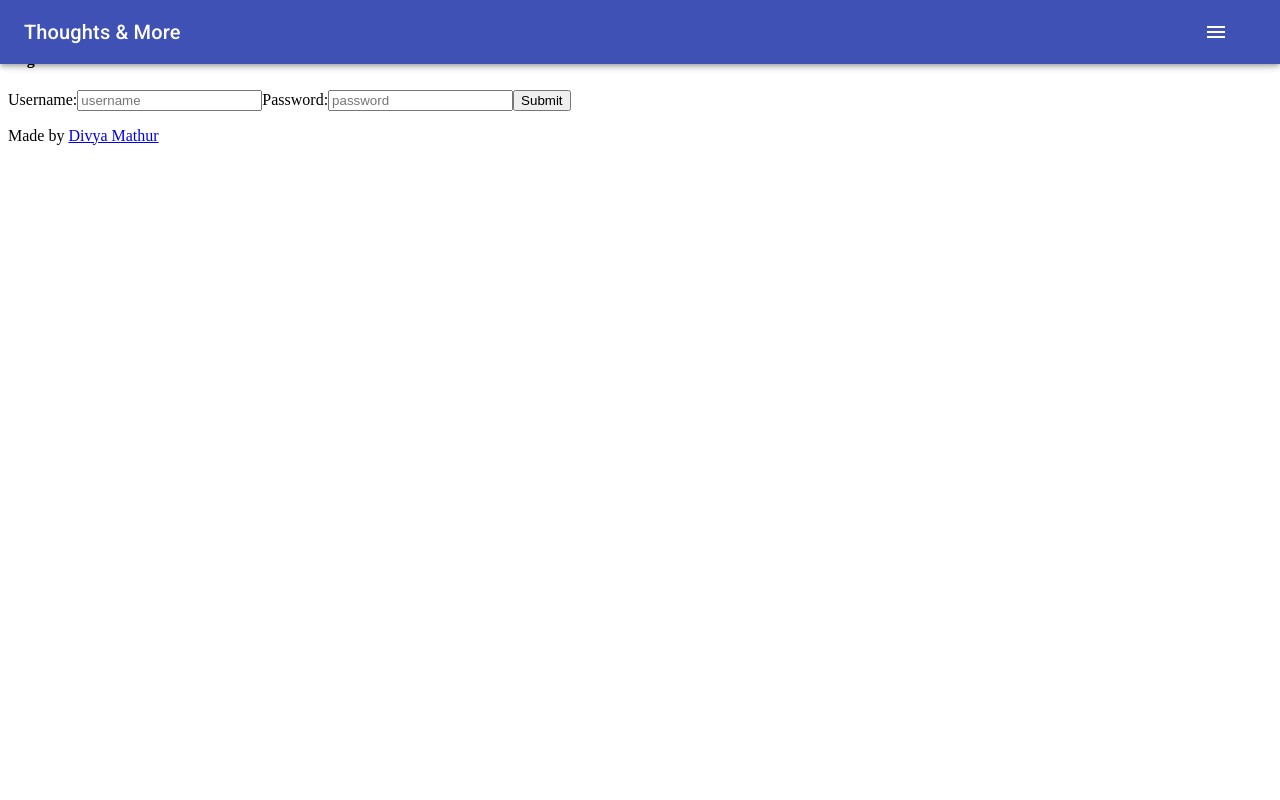
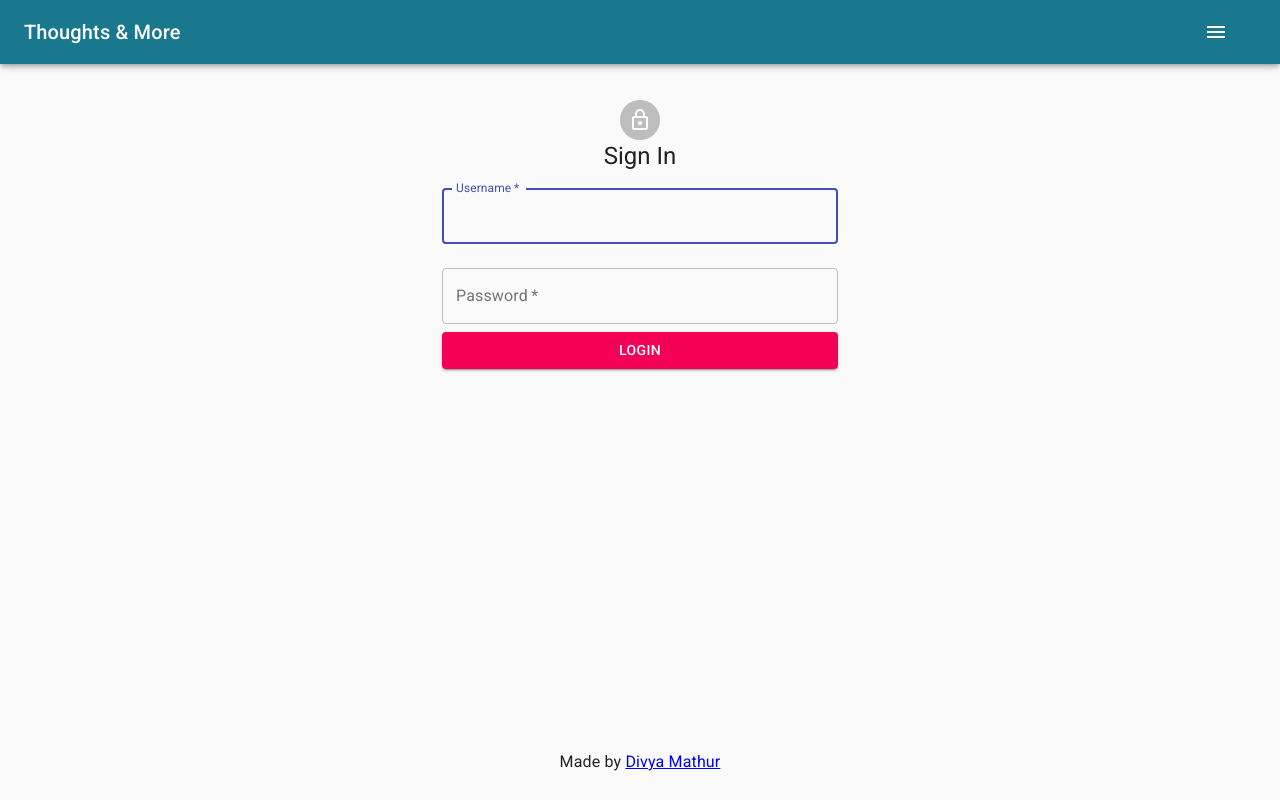
Before and after one commit to luckyrose89/Journal-App, a React (Create React App) app in the folder client/: page /login in a window 1280 px wide. Built offline with nearby package versions, Linux system fonts and the light colour scheme; no server answers.

Commit message:
style signup and login

```diff
--- a/client/src/App.js
+++ b/client/src/App.js
@@ -3,7 +3,6 @@ import { Route, Switch, Redirect } from "react-router-dom";
 import ProtectRoutes from "../src/auth/protectedRoutes";
 import Header from "../src/Landing/header";
 import Footer from "../src/Landing/footer";
-import Landing from "../src/Landing/landing";
 import NoteList from "../src/notes/noteList";
 import EditNote from "../src/notes/editNotes";
 import Login from "../src/auth/login";
@@ -13,7 +12,6 @@ function App() {
   return (
     <div className="App">
       <Header />
-      <Landing />
       <Switch>
         <Route path="/signup" component={Signup} />
         <Route path="/login" component={Login} />
--- a/client/src/Landing/footer.js
+++ b/client/src/Landing/footer.js
@@ -1,13 +1,12 @@
 import React from "react";
+import { Typography } from "@material-ui/core";
 
 function Footer() {
   return (
-    <div>
-      <footer>
-        <p>
-          Made by <a href="https://github.com/luckyrose89">Divya Mathur</a>
-        </p>
-      </footer>
+    <div id="footer">
+      <Typography align="center">
+        Made by <a href="https://github.com/luckyrose89">Divya Mathur</a>
+      </Typography>
     </div>
   );
 }
--- a/client/src/Landing/header.js
+++ b/client/src/Landing/header.js
@@ -10,7 +10,8 @@ import {
   makeStyles,
   IconButton,
   Menu,
-  MenuItem
+  MenuItem,
+  Paper
 } from "@material-ui/core";
 
 const useStyles = makeStyles(theme => ({
@@ -38,7 +39,8 @@ function Header(props) {
     setAnchorEl(null);
   }
   return (
-    <AppBar>
+    <Paper>
+      <AppBar id="header">
         <Toolbar>
           <Typography variant="h6" className={classes.title}>
             Thoughts & More
@@ -101,6 +103,7 @@ function Header(props) {
           )}
         </Toolbar>
       </AppBar>
+    </Paper>
   );
 }
 
--- a/client/src/Landing/landing.js
+++ /dev/null
@@ -1,23 +0,0 @@
-import React from "react";
-import { Link } from "react-router-dom";
-import { withAppContext } from "../AppContext";
-
-function Landing(props) {
-  if (!props.token) {
-    return (
-      <div>
-        Capture your thoughts & more...
-        <button>
-          <Link to="/signup">Signup</Link>
-        </button>
-        <button>
-          <Link to="/login">Login</Link>
-        </button>
-      </div>
-    );
-  } else {
-    return <div />;
-  }
-}
-
-export default withAppContext(Landing);
--- a/client/src/auth/login.js
+++ b/client/src/auth/login.js
@@ -1,5 +1,14 @@
 import React from "react";
 import { withAppContext } from "../AppContext";
+import LockOutlinedIcon from "@material-ui/icons/LockOutlined";
+import {
+  Container,
+  CssBaseline,
+  Avatar,
+  TextField,
+  Button,
+  Typography
+} from "@material-ui/core";
 
 class Login extends React.Component {
   constructor() {
@@ -43,28 +52,55 @@ class Login extends React.Component {
 
   render() {
     return (
+      <div className="content-wrapper">
+        <Container component="main" maxWidth="xs">
+          <CssBaseline />
           <div>
-        <form onSubmit={this.handleSubmit}>
-          <h4>Login</h4>
-          <label>Username:</label>
-          <input
+            <Avatar className="lockStyle">
+              <LockOutlinedIcon />
+            </Avatar>
+            <Typography component="h1" variant="h5" align="center">
+              Sign In
+            </Typography>
+            <form noValidate onSubmit={this.handleSubmit}>
+              <TextField
+                variant="outlined"
+                margin="normal"
+                required
+                fullWidth
+                id="username"
+                label="Username"
                 name="username"
+                autoComplete="username"
+                onChange={this.handleChange}
                 value={this.state.username}
+                autoFocus
+              />
+              <TextField
+                variant="outlined"
+                margin="normal"
+                required
+                fullWidth
+                name="password"
+                label="Password"
+                type="password"
+                id="password"
                 onChange={this.handleChange}
-            type="text"
-            placeholder="username"
+                value={this.state.password}
+                autoComplete="current-password"
               />
-          <label>Password:</label>
-          <input
-            name="password"
-            value={this.state.password}
-            onChange={this.handleChange}
-            type="text"
-            placeholder="password"
-          />
-          <button>Submit</button>
+              <Button
+                type="submit"
+                fullWidth
+                variant="contained"
+                color="secondary"
+              >
+                Login
+              </Button>
             </form>
             {<p>{this.state.errorMessage}</p>}
+          </div>
+        </Container>
       </div>
     );
   }
--- a/client/src/auth/signup.js
+++ b/client/src/auth/signup.js
@@ -1,5 +1,14 @@
 import React from "react";
 import { withAppContext } from "../AppContext";
+import LockOutlinedIcon from "@material-ui/icons/LockOutlined";
+import {
+  Container,
+  CssBaseline,
+  Avatar,
+  TextField,
+  Button,
+  Typography
+} from "@material-ui/core";
 
 class Signup extends React.Component {
   constructor() {
@@ -43,28 +52,55 @@ class Signup extends React.Component {
 
   render() {
     return (
+      <div className="content-wrapper">
+        <Container component="main" maxWidth="xs">
+          <CssBaseline />
           <div>
-        <form onSubmit={this.handleSubmit}>
-          <h4>Signup</h4>
-          <label>Username:</label>
-          <input
+            <Avatar className="lockStyle">
+              <LockOutlinedIcon />
+            </Avatar>
+            <Typography component="h1" variant="h5" align="center">
+              Register
+            </Typography>
+            <form noValidate onSubmit={this.handleSubmit}>
+              <TextField
+                variant="outlined"
+                margin="normal"
+                required
+                fullWidth
+                id="username"
+                label="Username"
+                name="username"
+                autoComplete="username"
                 onChange={this.handleChange}
                 value={this.state.username}
-            name="username"
-            type="text"
-            placeholder="Username"
+                autoFocus
               />
-          <label>Password:</label>
-          <input
+              <TextField
+                variant="outlined"
+                margin="normal"
+                required
+                fullWidth
+                name="password"
+                label="Password"
+                type="password"
+                id="password"
                 onChange={this.handleChange}
                 value={this.state.password}
-            name="password"
-            type="text"
-            placeholder="Password"
+                autoComplete="current-password"
               />
-          <button>Submit</button>
+              <Button
+                type="submit"
+                fullWidth
+                variant="contained"
+                color="secondary"
+              >
+                Sign Up
+              </Button>
             </form>
             {<p>{this.state.errorMessage}</p>}
+          </div>
+        </Container>
       </div>
     );
   }
--- a/client/src/index.css
+++ b/client/src/index.css
@@ -0,0 +1,24 @@
+/* landing Page Styles */
+
+.content-wrapper {
+  min-height: 100%;
+  margin-top: 100px;
+}
+
+#header {
+  background: #19778e;
+}
+
+#footer {
+  position: fixed;
+  bottom: 0;
+  width: 100%;
+  height: 50px;
+}
+
+/* Sign up & Login Styles */
+
+.lockStyle {
+  display: block;
+  margin: auto;
+}
--- a/client/src/index.js
+++ b/client/src/index.js
@@ -3,6 +3,7 @@ import ReactDOM from "react-dom";
 import { BrowserRouter as Router } from "react-router-dom";
 import { AppContextProvider } from "./AppContext";
 import "typeface-roboto";
+import "./index.css";
 import App from "./App";
 
 ReactDOM.render(
--- a/client/src/notes/noteList.js
+++ b/client/src/notes/noteList.js
@@ -8,7 +8,7 @@ function NoteList(props) {
     return <Note key={note._id} note={note} delete={props.deleteNote} />;
   });
   return (
-    <div>
+    <div className="content-wrapper">
       <div>
         <NoteForm addNote={props.addNote} />
       </div>
```
Also changed, not shown: client/src/Landing/index.js (added), 1 other file (tests, documents, lock files or other folders). Lines whose indentation alone changed are shown as unchanged.
